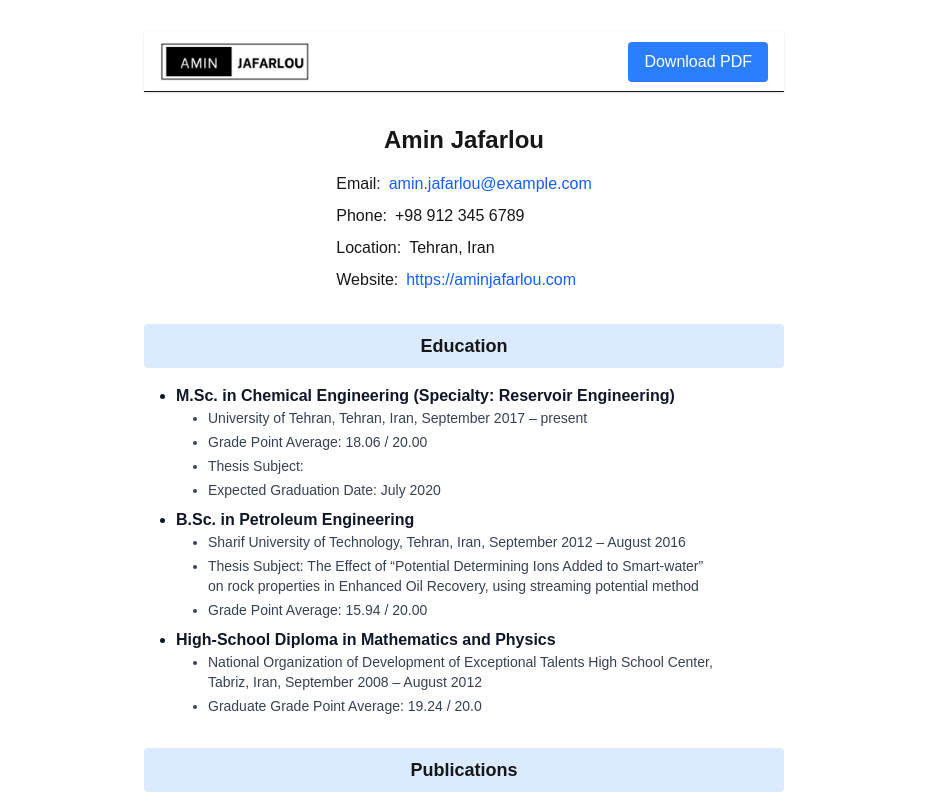
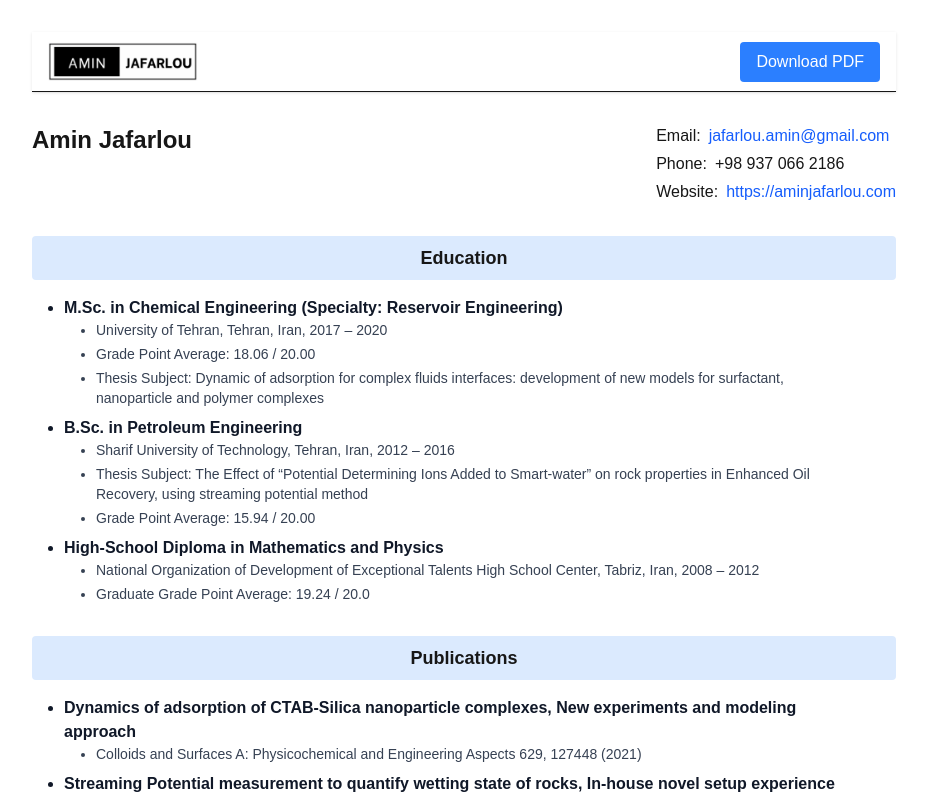
Before and after one commit to AminJafarlou/resume, a Next.js app: page / in a window 1280 px wide. Shown: the top 798 px of the page, without its empty margins (176-1103 px from the left). Built offline with nearby package versions, Linux system fonts and the light colour scheme.

Commit message:
update UI and information

```diff
--- a/src/app/components/ContactSection.tsx
+++ b/src/app/components/ContactSection.tsx
@@ -2,9 +2,9 @@ import { contactInfo } from "../data/information"
 
 export const ContactSection = () => {
   return (
-    <div className="text-center">
+    <div className="text-center flex justify-between">
       <h1 className="text-2xl font-bold mb-4">{contactInfo.fullName}</h1>
-      <div className="space-y-2 text-left inline-block">
+      <div className="space-y-1 text-left inline-block">
         <div className="flex gap-2">
           <span className="font-medium">Email:</span>
           <a href={`mailto:${contactInfo.email}`} className="text-blue-600 hover:underline">
@@ -16,10 +16,6 @@ export const ContactSection = () => {
           <span>{contactInfo.phone}</span>
         </div>
         <div className="flex gap-2">
-          <span className="font-medium">Location:</span>
-          <span>{contactInfo.location}</span>
-        </div>
-        <div className="flex gap-2">
           <span className="font-medium">Website:</span>
           <a href={`https://${contactInfo.website}`} className="text-blue-600 hover:underline">
             {contactInfo.website}
--- a/src/app/data/information.ts
+++ b/src/app/data/information.ts
@@ -7,9 +7,8 @@ export interface Section {
 
 export const contactInfo = {
   fullName: 'Amin Jafarlou',
-  email: 'amin.jafarlou@example.com',
-  phone: '+98 912 345 6789',
-  location: 'Tehran, Iran',
+  email: 'jafarlou.amin@gmail.com',
+  phone: '+98 937 066 2186',
   website: 'https://aminjafarlou.com',
 }
 
@@ -20,16 +19,18 @@ export const sections: Section[] = [
       {
         title: 'M.Sc. in Chemical Engineering (Specialty: Reservoir Engineering)',
         subItems: [
-          { title: 'University of Tehran, Tehran, Iran, September 2017 – present' },
+          { title: 'University of Tehran, Tehran, Iran, 2017 – 2020' },
           { title: 'Grade Point Average: 18.06 / 20.00' },
-          { title: 'Thesis Subject:' },
-          { title: 'Expected Graduation Date: July 2020' },
+          {
+            title:
+              'Thesis Subject:  Dynamic of adsorption for complex fluids interfaces: development of new models for surfactant, nanoparticle and polymer complexes',
+          },
         ],
       },
       {
         title: 'B.Sc. in Petroleum Engineering',
         subItems: [
-          { title: 'Sharif University of Technology, Tehran, Iran, September 2012 – August 2016' },
+          { title: 'Sharif University of Technology, Tehran, Iran, 2012 – 2016' },
           {
             title:
               'Thesis Subject: The Effect of “Potential Determining Ions Added to Smart-water” on rock properties in Enhanced Oil Recovery, using streaming potential method',
@@ -42,7 +43,7 @@ export const sections: Section[] = [
         subItems: [
           {
             title:
-              'National Organization of Development of Exceptional Talents High School Center, Tabriz, Iran, September 2008 – August 2012',
+              'National Organization of Development of Exceptional Talents High School Center, Tabriz, Iran, 2008 – 2012',
           },
           { title: 'Graduate Grade Point Average: 19.24 / 20.0' },
         ],
--- a/src/app/page.tsx
+++ b/src/app/page.tsx
@@ -16,7 +16,7 @@ export default function Home() {
   }
 
   return (
-    <div className="max-w-2xl mx-auto py-8 px-4 space-y-8">
+    <div className="max-w-4xl mx-auto py-8 px-4 space-y-8">
       <AppHeader onDownload={handleDownloadPDF} />
 
       <div ref={resumeRef} className="export-pdf:bg-white">
```
